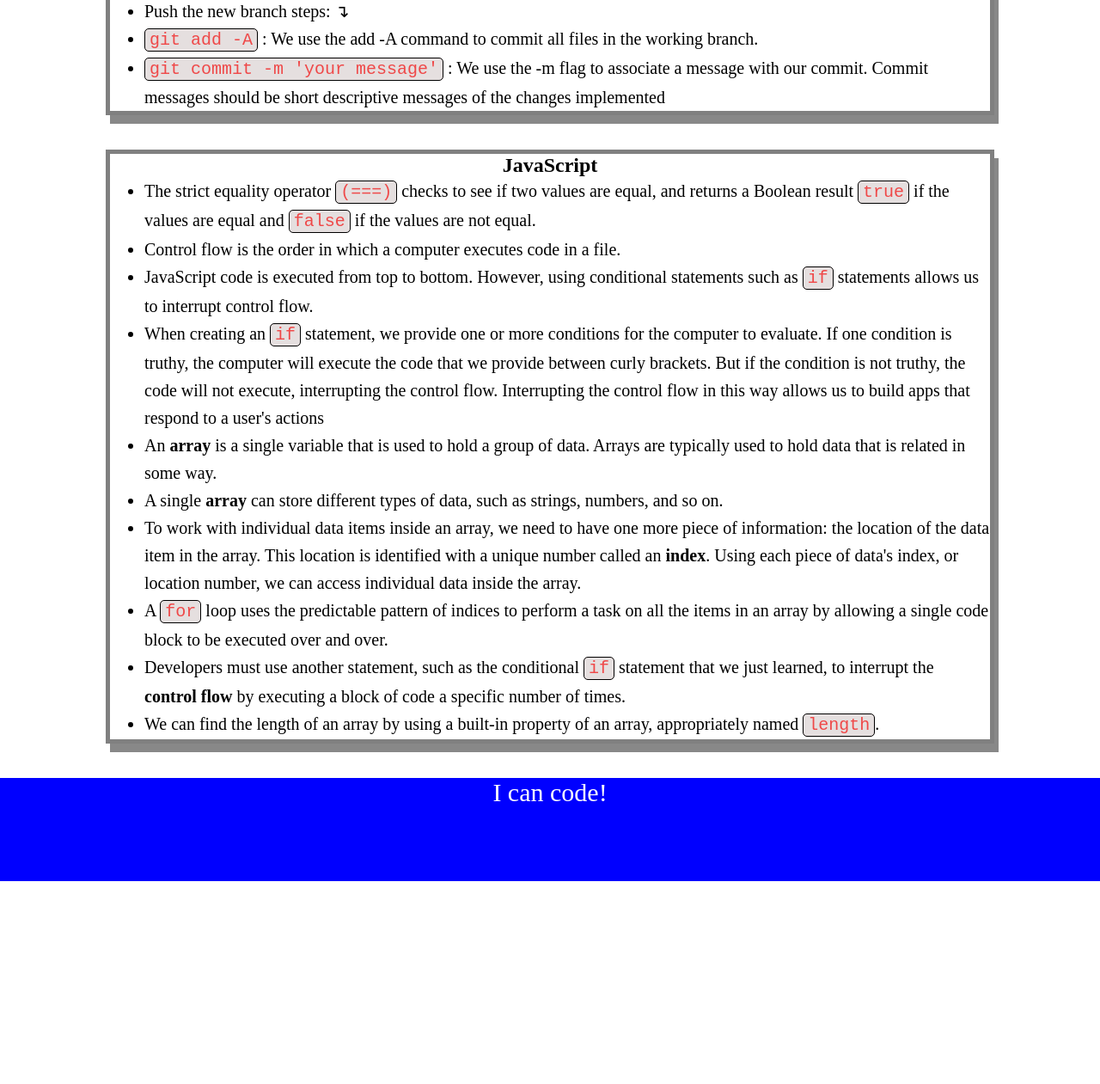
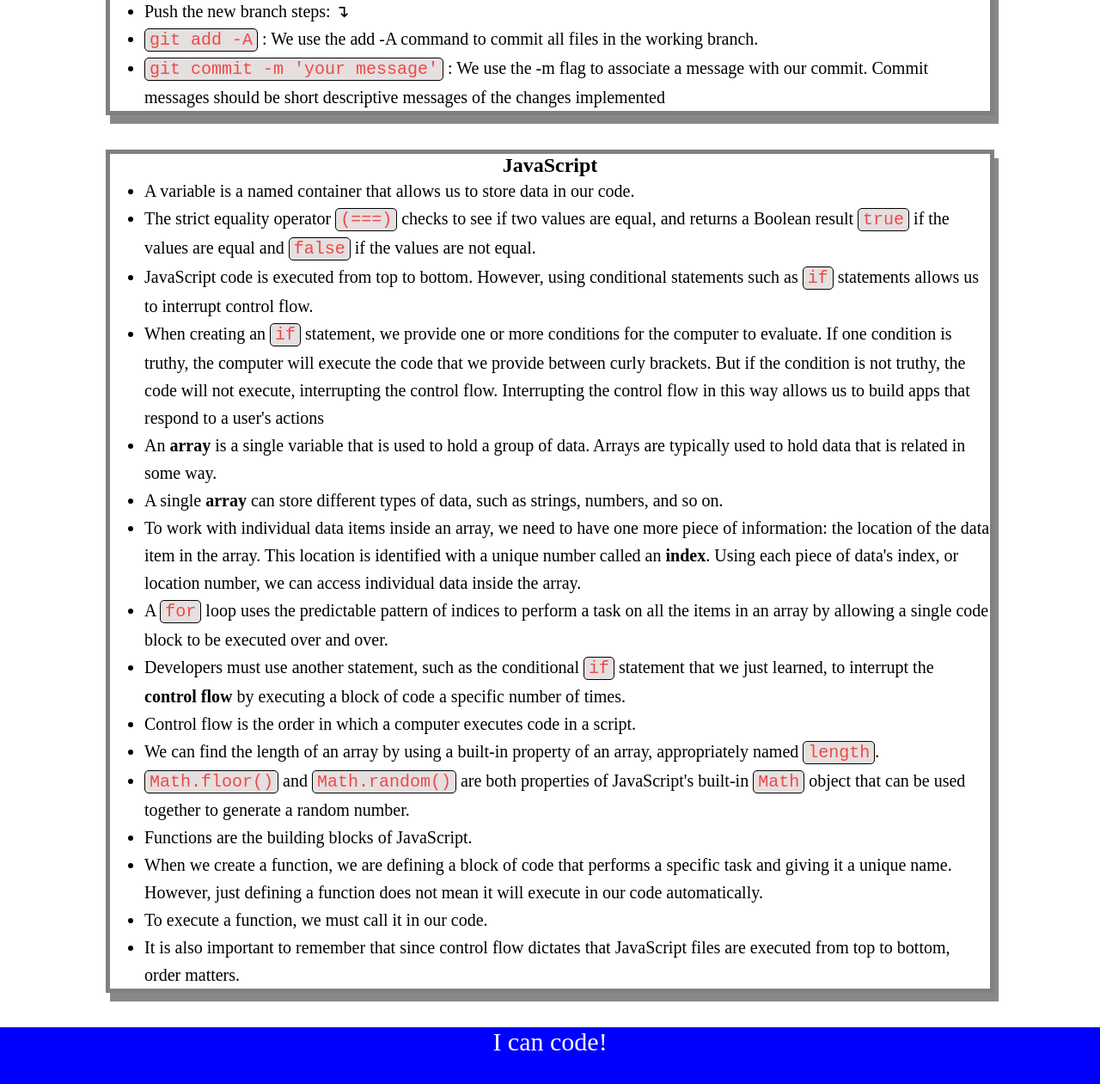
Before and after one commit to Constantin-E-T/prework-study-guide, a plain HTML site: page index.html in a window 1280 px wide. Shown: the part 993-2254 px from the top of the page at 86% size. Before the commit the page ends 2018 px from the top, so only its background shows below. Drawn offline with Linux system fonts and the light colour scheme.

Commit message:
Added new notes to JavaScript section

```diff
--- a/index.html
+++ b/index.html
@@ -104,14 +104,12 @@
         <h2>JavaScript</h2>
 
         <ul>
+          <li>A variable is a named container that allows us to store data in our code.</li>
           <li>
             The strict equality operator <code>(===)</code> checks to see if two
             values are equal, and returns a Boolean result <code>true</code> if
             the values are equal and <code>false</code> if the values are not
             equal.
-          </li>
-          <li>
-            Control flow is the order in which a computer executes code in a file.
           </li>
           <li>
             JavaScript code is executed from top to bottom. However, using
@@ -142,8 +140,22 @@
           <li>
             Developers must use another statement, such as the conditional <code>if</code> statement that we just learned, to interrupt the <b>control flow</b> by executing a block of code a specific number of times.
           </li>
+          <li>Control flow is the order in which a computer executes code in a script.</li>
           <li>
             We can find the length of an array by using a built-in property of an array, appropriately named <code>length</code>.
+          </li>
+          <li>
+            <code>Math.floor()</code> and <code>Math.random()</code> are both properties of JavaScript's built-in <code>Math</code> object that can be used together to generate a random number.
+          </li>
+          <li>Functions are the building blocks of JavaScript.</li>
+          <li>
+            When we create a function, we are defining a block of code that performs a specific task and giving it a unique name. However, just defining a function does not mean it will execute in our code automatically.
+          </li>
+          <li>
+            To execute a function, we must call it in our code.
+          </li>
+          <li>
+            It is also important to remember that since control flow dictates that JavaScript files are executed from top to bottom, order matters.
           </li>
         </ul>
       </section>
```
